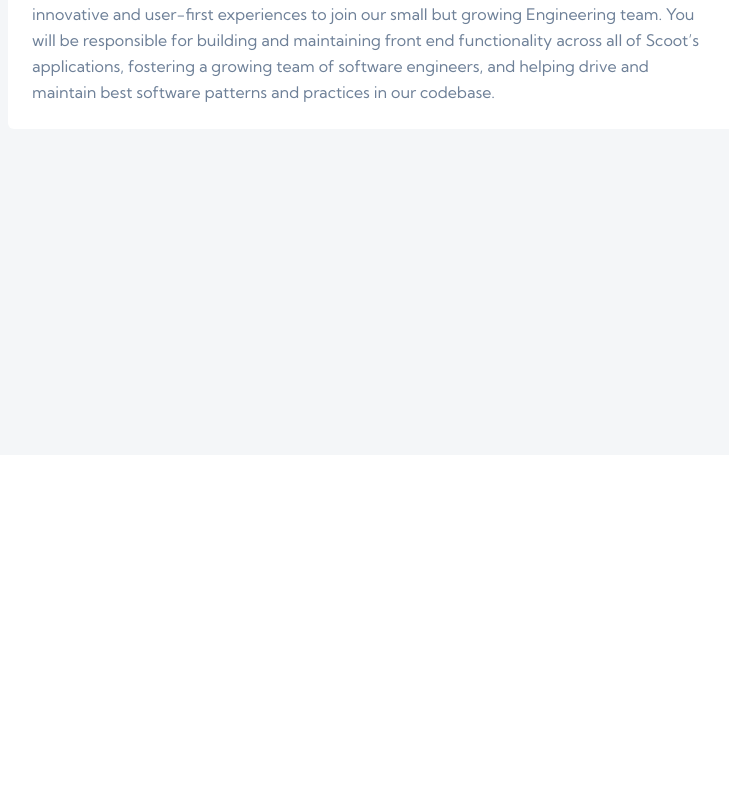
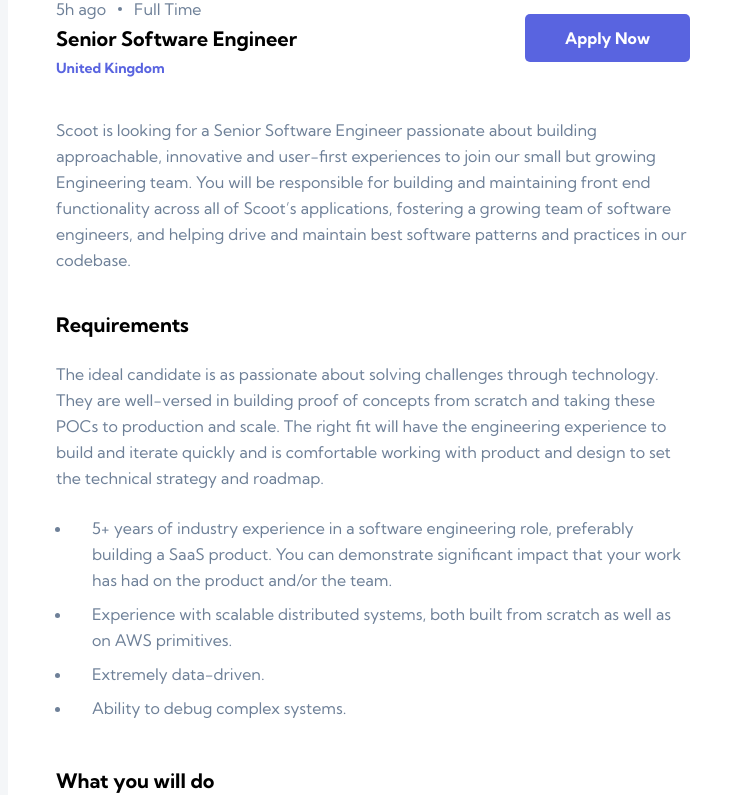
Before and after one commit to peternguyen777/fem-devjobs, a Next.js app: page /jobs/1 in a window 1280 px wide. Shown: the part 345-1140 px from the top of the page, without its empty margins (267-996 px from the left). Before the commit the page ends 800 px from the top, so only its background shows below. Built offline with nearby package versions, Linux system fonts and the light colour scheme; what tw-elements would draw is missing.

Commit message:
job description

```diff
--- /dev/null
+++ b/components/UI/ButtonPrimary.js
@@ -0,0 +1,14 @@
+import React from "react";
+import Link from "next/link";
+
+const ButtonPrimary = (props) => {
+  return (
+    <Link href={props.href}>
+      <button className='h-12 rounded-[5px] bg-violet px-10 hover:bg-lightviolet'>
+        <h5 className='text-white'>{props.children}</h5>
+      </button>
+    </Link>
+  );
+};
+
+export default ButtonPrimary;
--- a/components/UI/Card.js
+++ b/components/UI/Card.js
@@ -23,7 +23,14 @@
             {props.jobData.contract}
           </p>
         </div>
-        <Link href={`/jobs/${props.jobData.id}`}>
+        <Link
+          href={{
+            pathname: `jobs/${props.jobData.id}`,
+            // query: {
+            //   lightMode: props.enabled,
+            // },
+          }}
+        >
           <h3 className='mt-3 cursor-pointer leading-[26px] hover:text-darkgray dark:text-white'>
             {props.jobData.position}
           </h3>
--- a/pages/jobs/[jobId].js
+++ b/pages/jobs/[jobId].js
@@ -4,6 +4,7 @@
 import Header from "../../components/Header";
 import Jobs from "../../public/data.json";
 import JobTitleBar from "../../components/JobTitleBar";
+import ButtonPrimary from "../../components/UI/ButtonPrimary";
 
 const Page = (props) => {
   return (
@@ -20,9 +21,53 @@
         <JobTitleBar data={props.projectData} />
 
         {/* SEARCH RESULTS */}
-        <main className='mx-auto mt-6 max-w-[810px] px-6 md:px-10'>
-          <div className='rounded-md bg-white p-6'>
-            <p className='text-darkgray'>{props.projectData.description}</p>
+        <main className='mx-auto mt-6 mb-16 max-w-[810px] px-6 md:mb-[52px] md:px-10 lg:mb-20'>
+          <div className='rounded-md bg-white p-6 md:p-12'>
+            <div className='flex flex-col sm:flex-row sm:items-center sm:justify-between'>
+              <div className='mb-[50px] sm:mb-0'>
+                <div className='flex items-center space-x-3'>
+                  <p className='leading-[20px] text-darkgray'>
+                    {props.projectData.postedAt}
+                  </p>
+                  <div className='h-1 w-1 rounded-full bg-darkgray'></div>
+                  <p className='leading-[20px] text-darkgray'>
+                    {props.projectData.contract}
+                  </p>
+                </div>
+
+                <h3 className='mt-2 cursor-pointer hover:text-darkgray dark:text-white'>
+                  {props.projectData.position}
+                </h3>
+
+                <h4 className='mt-2 text-violet'>
+                  {props.projectData.location}
+                </h4>
+              </div>
+              <ButtonPrimary href={props.projectData.apply}>
+                Apply Now
+              </ButtonPrimary>
+            </div>
+            <p className='mt-8 text-darkgray md:mt-10'>
+              {props.projectData.description}
+            </p>
+            <h3 className='mt-[66px] dark:text-white md:mt-10'>Requirements</h3>
+            <p className='mt-6 mb-8 text-darkgray md:mb-6'>
+              {props.projectData.requirements.content}
+            </p>
+            <ul className='list-outside list-disc space-y-2 pl-4 text-darkgray'>
+              {props.projectData.requirements.items.map((item) => (
+                <li className='pl-5'>{item}</li>
+              ))}
+            </ul>
+            <h3 className='mt-10 dark:text-white md:mt-12'>What you will do</h3>
+            <p className='mt-6 mb-8 text-darkgray md:mb-6'>
+              {props.projectData.role.content}
+            </p>
+            <ul className='list-outside list-disc space-y-2 pl-4 text-darkgray'>
+              {props.projectData.role.items.map((item) => (
+                <li className='pl-5'>{item}</li>
+              ))}
+            </ul>
           </div>
         </main>
       </div>
@@ -46,6 +91,7 @@
 
 export async function getStaticProps(context) {
   const jobId = context.params.jobId;
+  // console.log(context.query);
 
   const selectedProject = Jobs.find(({ id }) => id == jobId);
 
--- a/styles/globals.css
+++ b/styles/globals.css
@@ -27,6 +27,10 @@
     @apply font-kumbhsans text-[16px] font-normal leading-[26px];
   }
 
+  li {
+    @apply font-kumbhsans text-[16px] font-normal leading-[26px];
+  }
+
   html {
     overflow-y: scroll;
   }
```
